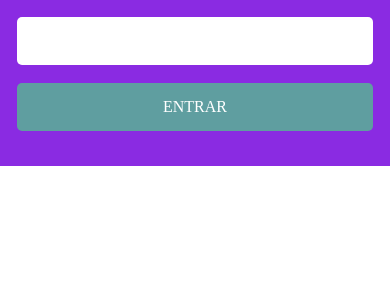
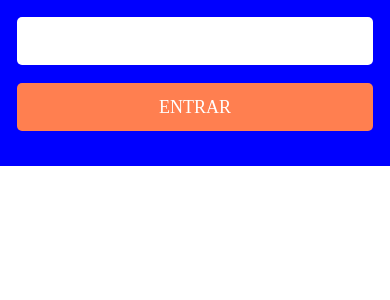
Before and after one commit to bielgennaro/vendas-online-app, a React Native app: screen / in a window 390 px wide. Shown: the top 300 px of the page. Built offline with nearby package versions, Linux system fonts and the light colour scheme.

Commit message:
feat: insert types in Text

```diff
--- a/src/modules/login/styles/login.style.ts
+++ b/src/modules/login/styles/login.style.ts
@@ -3,7 +3,7 @@
 export const ContainerLogin = styled.View`
   height: 100%;
   width: 100%;
-  background-color: blueviolet;
+  background-color: blue;
   justify-content: center;
   align-items: center;
   padding: 17px;
--- a/src/shared/components/button/Button.tsx
+++ b/src/shared/components/button/Button.tsx
@@ -2,6 +2,7 @@
 
 import { theme } from "../../theme/theme";
 import Text from "../text/Text";
+import { TextTypes } from "../text/textTypes";
 import { ContainerButton } from "./button.style";
 
 interface ButtonProps extends TouchableOpacityProps {
@@ -12,7 +13,7 @@
 const Button = ({title,margin, ...props}: ButtonProps) => {
   return (
     <ContainerButton {...props} margin={margin}>
-      <Text color={theme.colors.neutralTheme.white}>{title}</Text>
+      <Text type={TextTypes.BUTTON_BOLD}color={theme.colors.neutralTheme.white}>{title}</Text>
     </ContainerButton>
   )
 }
--- a/src/shared/components/button/button.style.ts
+++ b/src/shared/components/button/button.style.ts
@@ -8,7 +8,7 @@
   width: 100%;
   height: 48px;
   border-radius: 5px;
-  background-color: cadetblue;
+  background-color: coral;
   justify-content: center;
   align-items: center;
   ${(props: { margin: string; }) => props.margin && `margin: ${props.margin};`}
--- a/src/shared/components/text/Text.tsx
+++ b/src/shared/components/text/Text.tsx
@@ -8,19 +8,59 @@
   type?: string;
 }
 
-const Text = ({color,type, ...props}: TextProps) => {
-  const handleSize = useMemo(() => {
+const Text = ({ color, type, ...props }: TextProps) => {
+  const fontSize = useMemo(() => {
     switch (type) {
-      case TextTypes.TITLE:
-          return '32px'
+      case TextTypes.BUTTON_BOLD:
+      case TextTypes.BUTTON_LIGHT:
+      case TextTypes.BUTTON_REGULAR:
+        return '18px'
+      case TextTypes.TITLE_BOLD:
+      case TextTypes.TITLE_LIGHT:
+      case TextTypes.TITLE_REGULAR:
+        return '24px';
+      case TextTypes.SUBTITLE_BOLD:
+      case TextTypes.SUBTITLE_LIGHT:
+      case TextTypes.SUBTITLE_REGULAR:
+        return '20px';
+      case TextTypes.PARAGRAPH_BOLD:
+      case TextTypes.PARAGRAPH_LIGHT:
+      case TextTypes.PARAGRAPH_REGULAR:
+        return '10px';
+      case TextTypes.PARAGRAPH_SMALL_BOLD:
+      case TextTypes.PARAGRAPH_SMALL_LIGHT:
+      case TextTypes.PARAGRAPH_SMALL_REGULAR:
       default:
-          return '16px'
+        return '14px';
     }
   }, [type]);
 
-  return(
-    <ContainerText fontSize={handleSize} color={color} {...props}/>
-  )
-}
+  const fontFamily = useMemo(() => {
+    switch (type) {
+      case TextTypes.TITLE_BOLD:
+      case TextTypes.BUTTON_BOLD:
+      case TextTypes.SUBTITLE_BOLD:
+      case TextTypes.PARAGRAPH_BOLD:
+      case TextTypes.PARAGRAPH_SMALL_BOLD:
+        return 'Poppins-Bold';
+      case TextTypes.TITLE_LIGHT:
+      case TextTypes.BUTTON_LIGHT:
+      case TextTypes.SUBTITLE_LIGHT:
+      case TextTypes.PARAGRAPH_LIGHT:
+      case TextTypes.PARAGRAPH_SMALL_LIGHT:
+        return 'Poppins-Light';
+      case TextTypes.TITLE_REGULAR:
+      case TextTypes.BUTTON_REGULAR:
+      case TextTypes.SUBTITLE_REGULAR:
+      case TextTypes.PARAGRAPH_REGULAR:
+      case TextTypes.PARAGRAPH_SMALL_REGULAR:
+        return 'Poppins-Regular';
+      default:
+        return 'Poppins-Regular';
+    }
+  }, [type]);
+
+  return <ContainerText fontFamily={fontFamily} fontSize={fontSize} color={color} {...props} />;
+};
 
 export default Text;
--- a/src/shared/components/text/text.style.ts
+++ b/src/shared/components/text/text.style.ts
@@ -3,10 +3,11 @@
 interface ContainerTextProps {
   color?: string;
   fontSize: string;
+  fontFamily: 'Poppins-Bold' | 'Poppins-Regular' | 'Poppins-Light',
 }
 
 export const ContainerText = styled.Text<ContainerTextProps>`
   ${(props: { color: string; }) => props.color ? `color: ${props.color};` : ''}
-  font-family: Poppins-Regular;
+  font-family: ${((props: { fontFamily: string; }) => props.fontFamily)};
   font-size: ${(props: { fontSize: string; }) => props.fontSize};
 `
--- a/src/shared/components/text/textTypes.ts
+++ b/src/shared/components/text/textTypes.ts
@@ -1,3 +1,17 @@
 export enum TextTypes {
-  TITLE = 'TITLE',
+  TITLE_BOLD = 'TITLE_BOLD',
+  TITLE_REGULAR = 'TITLE_REGULAR',
+  TITLE_LIGHT = 'TITLE_LIGHT',
+  PARAGRAPH_BOLD = 'PARAGRAPH_BOLD',
+  PARAGRAPH_REGULAR = 'PARAGRAPH_REGULAR',
+  PARAGRAPH_LIGHT = 'PARAGRAPH_LIGHT',
+  SUBTITLE_BOLD = 'SUBTITLE_BOLD',
+  SUBTITLE_REGULAR = 'SUBTITLE_REGULAR',
+  SUBTITLE_LIGHT = 'SUBTITLE_LIGHT',
+  PARAGRAPH_SMALL_BOLD = 'PARAGRAPH_SMALL_BOLD',
+  PARAGRAPH_SMALL_REGULAR = 'PARAGRAPH_SMALL_REGULAR',
+  PARAGRAPH_SMALL_LIGHT = 'PARAGRAPH_SMALL_LIGHT',
+  BUTTON_BOLD = 'BUTTON_BOLD',
+  BUTTON_REGULAR = 'BUTTON_REGULAR',
+  BUTTON_LIGHT = 'BUTTON_LIGHT',
 }
```
